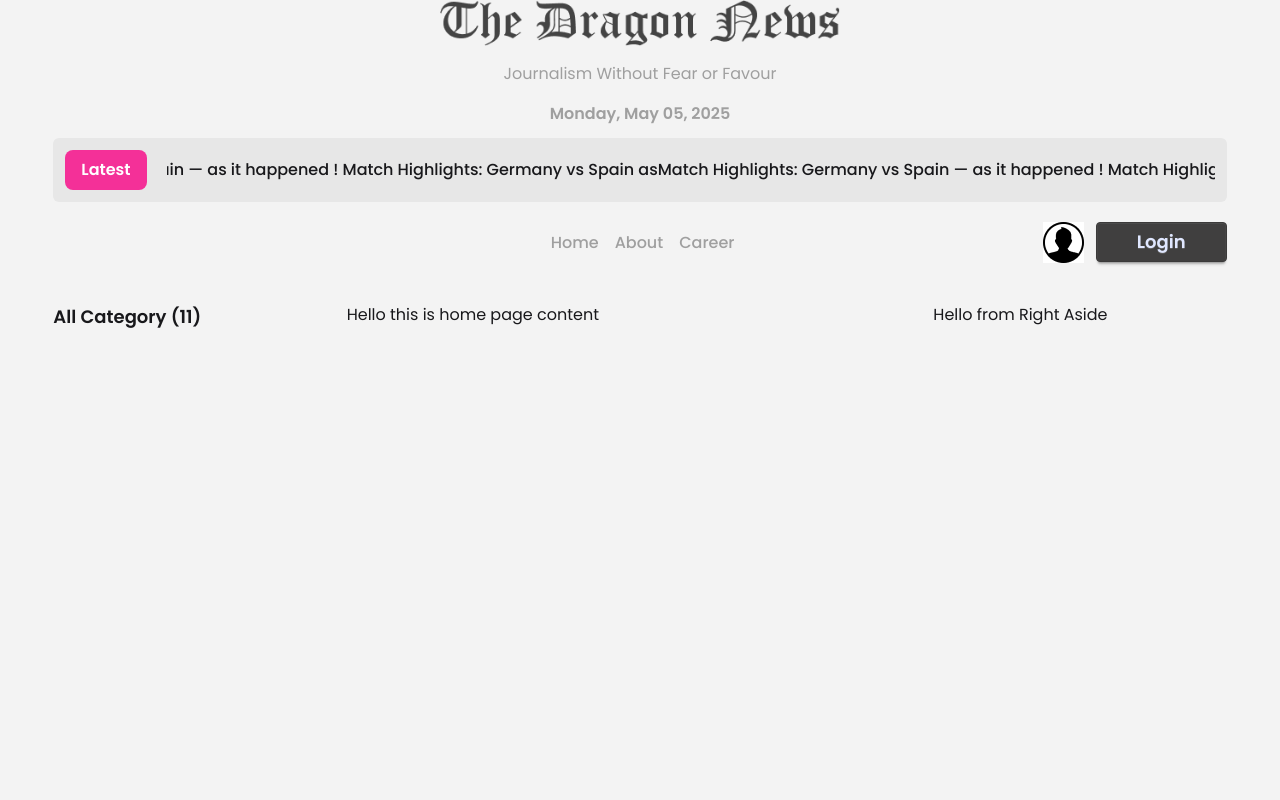
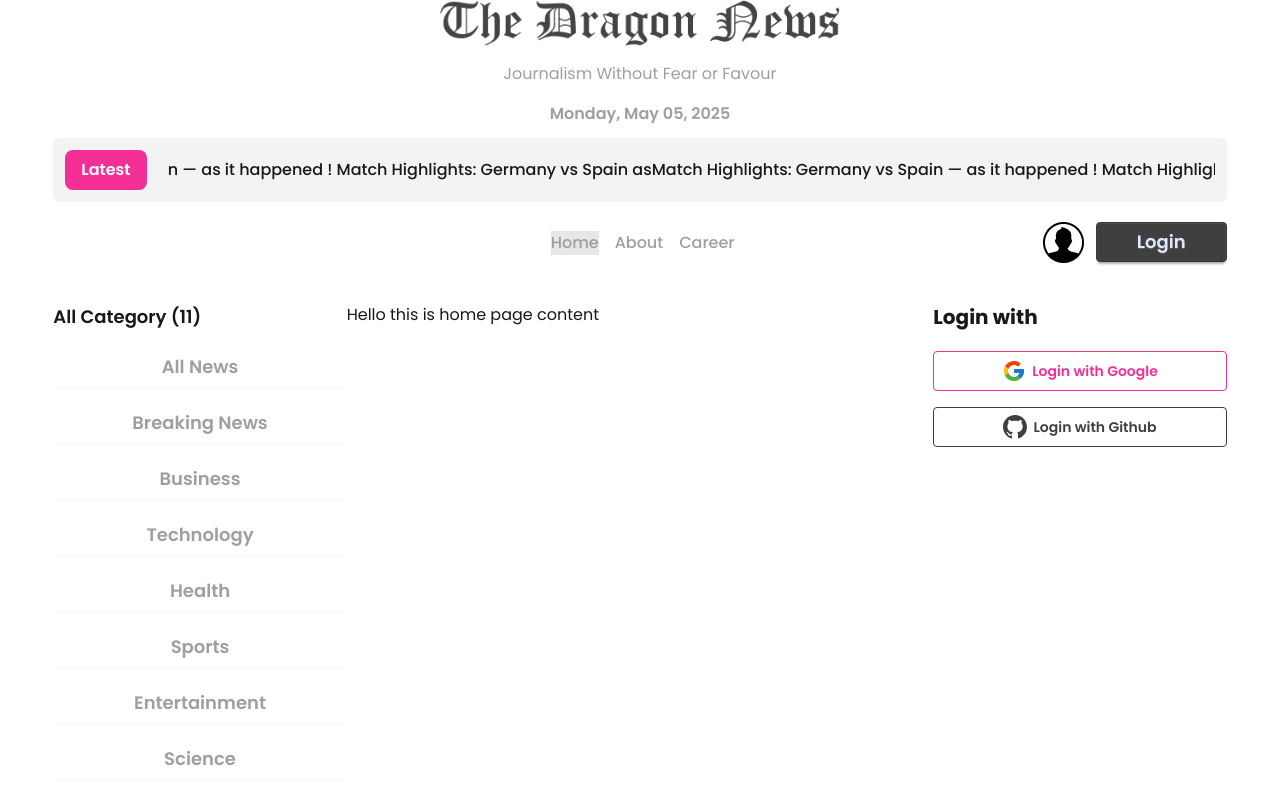
Before and after one commit to soponalways/dragon-news, a React (Vite) app: page / in a window 1280 px wide. Shown: the top 800 px of the page. Built offline with nearby package versions, Linux system fonts and the light colour scheme.

Commit message:
display categories and show parmas and Socail login create

```diff
--- a/package.json
+++ b/package.json
@@ -15,6 +15,7 @@
     "react": "^19.0.0",
     "react-dom": "^19.0.0",
     "react-fast-marquee": "^1.6.5",
+    "react-icons": "^5.5.0",
     "react-router": "^7.5.3",
     "tailwindcss": "^4.1.5"
   },
--- a/src/Components/Categories.jsx
+++ b/src/Components/Categories.jsx
@@ -1,4 +1,5 @@
 import React, { use } from 'react';
+import { NavLink } from 'react-router';
 
 const categoriesPromise = fetch('/categories.json').then(res => res.json());
 
@@ -7,6 +8,15 @@ const Categories = () => {
     return (
         <div>
             <h3 className='text-lg font-semibold'>All Category ({categories.length})</h3>
+            <div className='grid grid-cols-1 gap-4 my-4'>
+                {
+                    categories.map(category => <NavLink
+                        key={category.id}
+                        to={`/category/${category.id}`}
+                        className={'text-lg text-accent font-semibold hover:bg-base-300 btn bg-base-100 border-0'}
+                        >{category.name}</NavLink>)
+                }
+            </div>
         </div>
     );
 };
--- a/src/Components/Homelayout/RightAside.jsx
+++ b/src/Components/Homelayout/RightAside.jsx
@@ -1,9 +1,11 @@
 import React from 'react';
+import SocialLogin from './SocialLogin';
+import FindUsOn from './FindUsOn';
 
 const RightAside = () => {
     return (
         <div>
-            Hello from Right Aside
+            <SocialLogin></SocialLogin>
         </div>
     );
 };
--- /dev/null
+++ b/src/Components/Homelayout/SocialLogin.jsx
@@ -0,0 +1,17 @@
+import React from 'react';
+import { BsGithub } from 'react-icons/bs';
+import { FcGoogle } from 'react-icons/fc';
+
+const SocialLogin = () => {
+    return (
+        <div className='space-y-5'>
+            <h2 className='text-xl font-bold'>Login with</h2>
+            <div className='space-y-4'>
+                <button className='btn w-full btn-outline btn-secondary'><FcGoogle size={24}/> Login with Google</button>
+                <button className='btn w-full btn-outline btn-primary'><BsGithub size={24}/> Login with Github </button>
+            </div>
+        </div>
+    );
+};
+
+export default SocialLogin;
--- a/src/Routes/Routes.jsx
+++ b/src/Routes/Routes.jsx
@@ -3,6 +3,7 @@ import HomeLayout from "../layouts/HomeLayout/HomeLayout";
 import AuthLayout from "../layouts/AuthLayout/AuthLayout";
 import NewsLayout from "../layouts/NewsLayout/NewsLayout";
 import Home from "../pages/Home";
+import CategoryNews from "../pages/CategoryNews";
 
 const router = createBrowserRouter([
     {
@@ -12,6 +13,10 @@ const router = createBrowserRouter([
             {
                 index: true,
                 Component: Home
+            },
+            {
+                path: '/category/:id',
+                Component: CategoryNews
             }
         ]
     },
--- a/src/index.css
+++ b/src/index.css
@@ -16,10 +16,14 @@
 
   --color-primary : #403F3F;
   --color-secondery : #D72050;
-  --color-base-100: #F3F3F3;
-  --color-base-200: #E7E7E7;
+  --color-base-200: #F3F3F3;
+  --color-base-300: #E7E7E7;
   --color-accent : #9F9F9F;
 }
 * {
   font-family: "Poppins", sans-serif;
 }
+
+a.active {
+  @apply bg-base-300;
+}
--- /dev/null
+++ b/src/pages/CategoryNews.jsx
@@ -0,0 +1,13 @@
+import React from 'react';
+import { useParams } from 'react-router';
+
+const CategoryNews = () => {
+    const {id} = useParams();
+    return (
+        <div>
+            <h1 className="text-3xl font-semibold text-center">Category News - {id}</h1>
+        </div>
+    );
+};
+
+export default CategoryNews;
```
Also changed, not shown: 1 other file (tests, documents, lock files or other folders).
